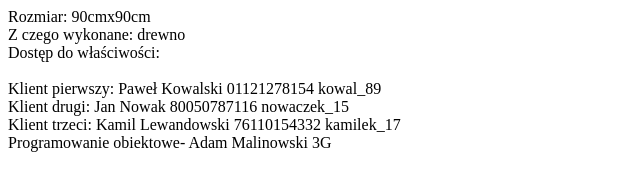
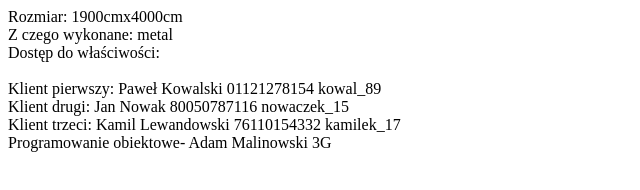
Before and after one commit to avekpl/2024, a plain HTML site: page z32_mal.html in a window 1280 px wide. Shown: the full height of the page, 0-640 px from the left. Drawn offline with Linux system fonts and the light colour scheme.

Commit message:
Update z32_mal.html

```diff
--- a/z32_mal.html
+++ b/z32_mal.html
@@ -2,15 +2,15 @@
 <head>
 <script type="text/javascript">
 var mebel = {
-  wysokosc: '90cm',
-  szerokosc: '90cm',
-  z_czego_wykonane: 'drewno',
+  wysokosc: '1900cm',
+  szerokosc: '4000cm',
+  z_czego_wykonane: 'metal',
   pokaz: function() {
     document.write('Rozmiar: ' + this.wysokosc + 'x' + this.szerokosc + '<br>Z czego wykonane: ' + this.z_czego_wykonane);
   }
 }
 mebel.pokaz();
-mebel.co_to = "szafka";
+mebel.co_to = "ciezarowka";
 mebel.wypisz = function() {
   alert('Co to: ' + this.co_to);
 }
```
